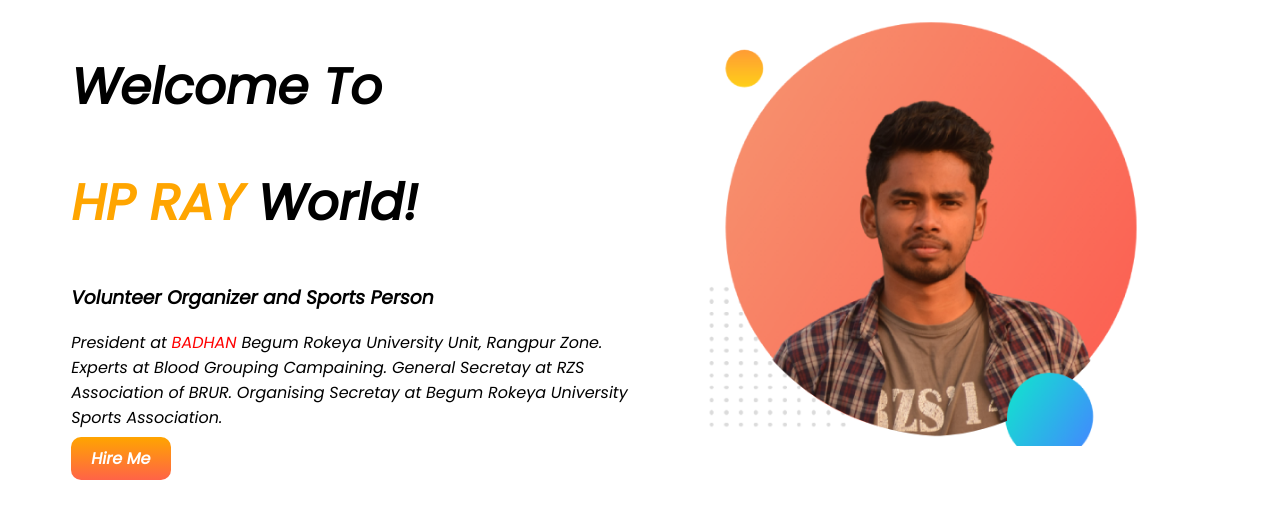
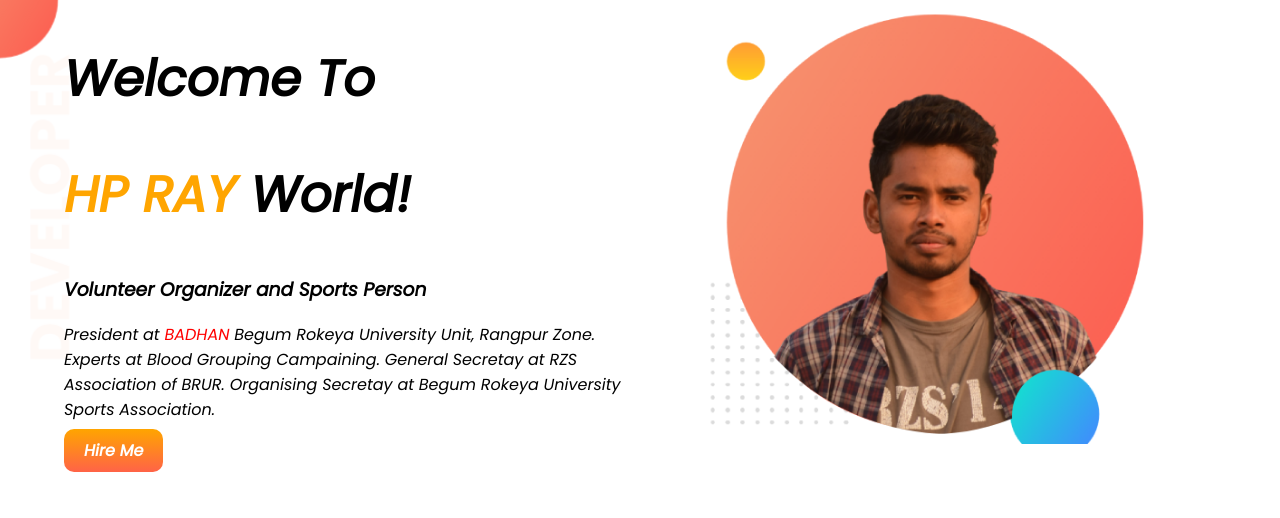
Before and after one commit to HironmoyRay/My-Portfolio, a plain HTML site: page index.html in a window 1280 px wide. Drawn offline with Linux system fonts and the light colour scheme.

Commit message:
top-bannar

```diff
--- a/index.html
+++ b/index.html
@@ -13,15 +13,14 @@
 </head>
 
 <body>
-    <section>
+    <section class="top-bannar">
         <div class="half-width">
             <h1>Welcome To</h1>
             <h1> <span class="color-orange">HP RAY</span> World!</h1>
             <h3>Volunteer Organizer and Sports Person </h3>
             <p>President at <span class="Red">BADHAN</span> Begum Rokeya University Unit, Rangpur Zone. Experts at Blood
-                Grouping Campaining.
-                General
-                Secretay at RZS Association of BRUR. Organising Secretay at Begum Rokeya University Sports Association.
+                Grouping Campaining. General Secretay at RZS Association of BRUR. Organising Secretay at Begum Rokeya
+                University Sports Association.
             </p>
             <a class="link-button" target="_blank" href="https://www.linkedin.com/company/programminghero">Hire Me</a>
         </div>
--- a/style.css
+++ b/style.css
@@ -1,5 +1,6 @@
 body {
     font-family: 'Poppins', sans-serif;
+    margin: 0;
 }
 
 h1 {
@@ -35,3 +36,9 @@ section {
     padding: 10px 20px;
     border-radius: 10px;
 }
+
+.top-bannar {
+    background-image: url(images/top-banner.png);
+    background-repeat: no-repeat;
+
+}
```
